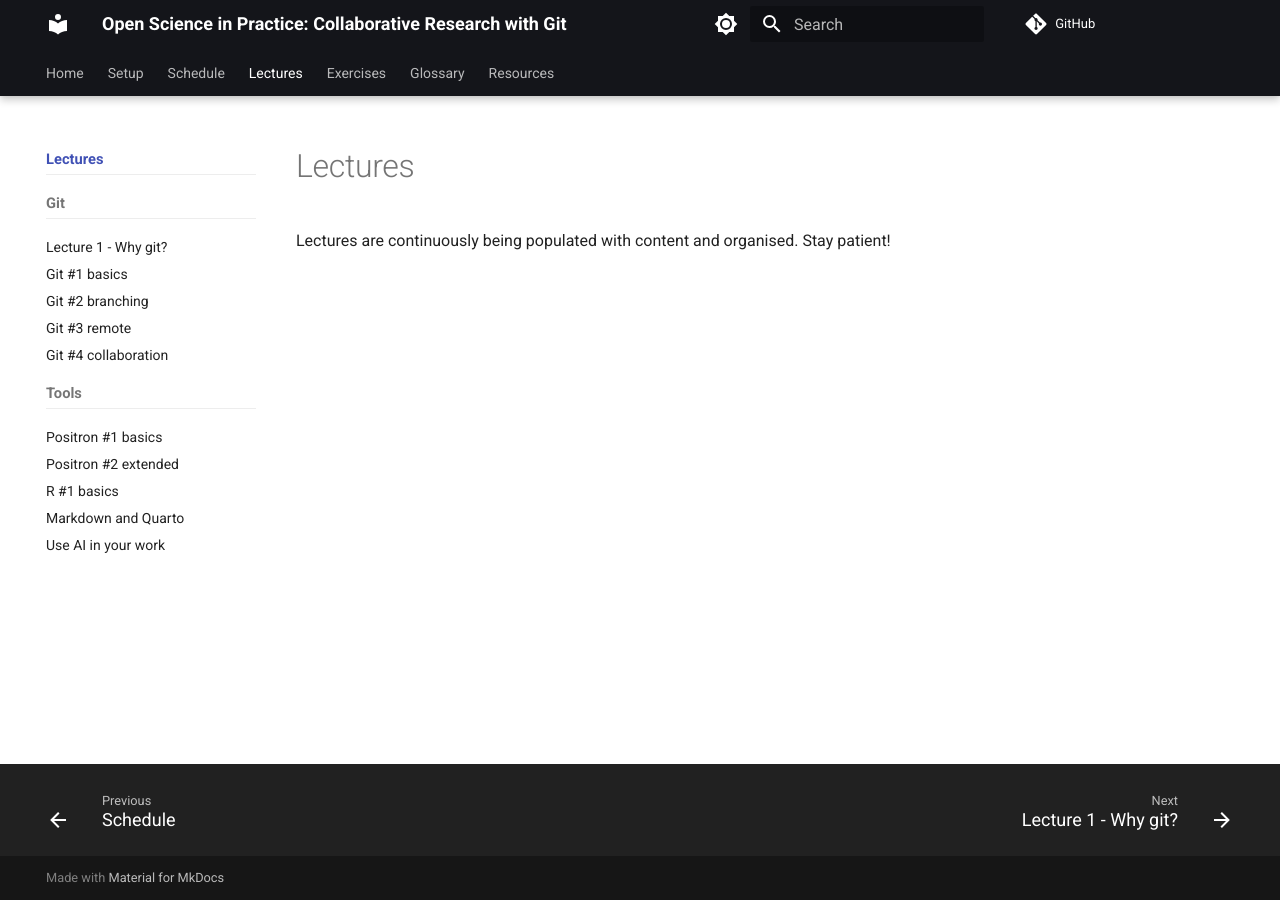
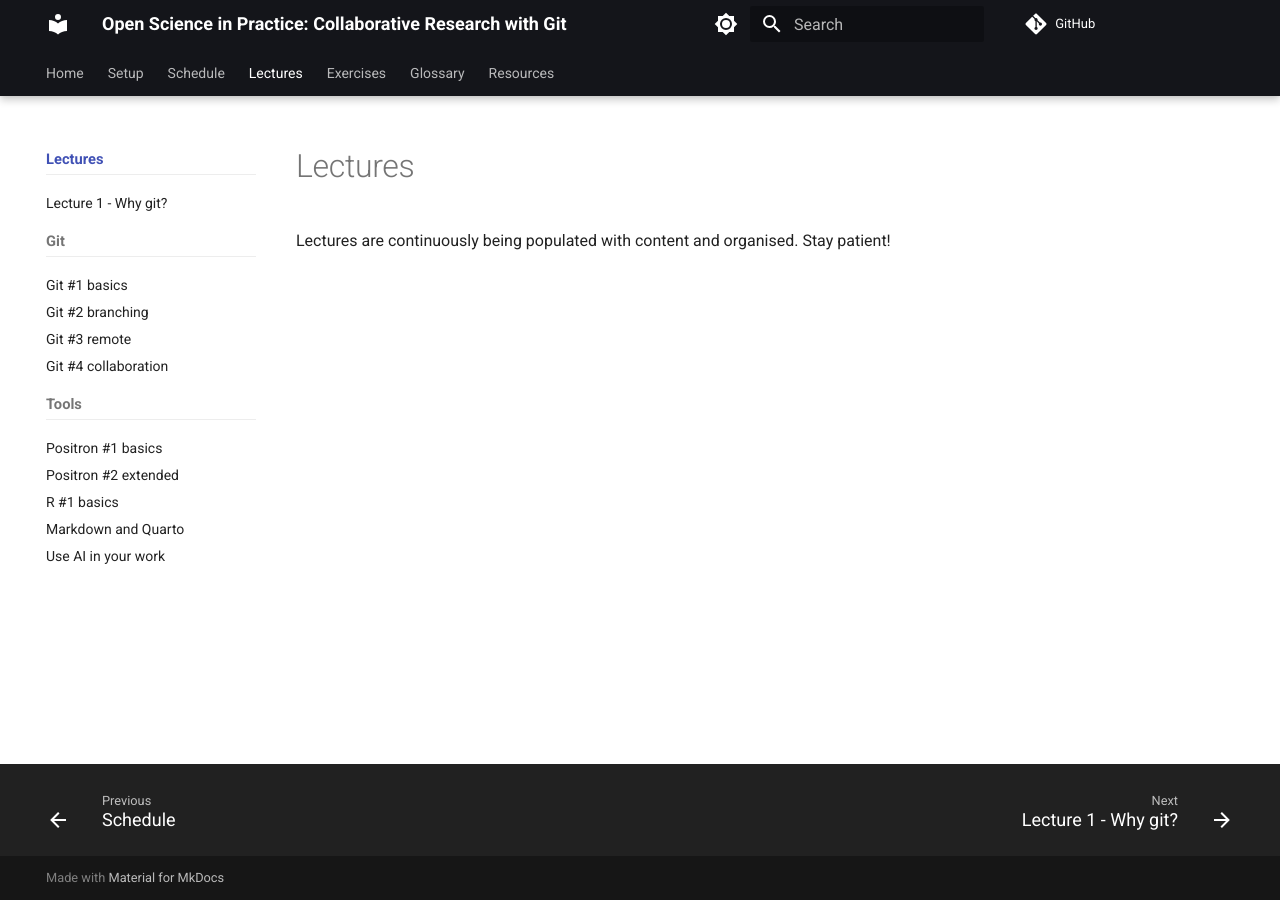
Before and after one commit to k-CIR/course-open-science-in-practice, an MkDocs documentation site: the page built from docs/lectures/index.md, in a window 1280 px wide. Built offline with MkDocs 1.6.1 and Material for MkDocs 9.7.7, drawn with Linux system fonts in a browser that asks for light colours; comment, search, counter and statistics services are not loaded; part of the change alters nothing that is shown.

```diff
--- a/mkdocs.yml
+++ b/mkdocs.yml
@@ -82,8 +82,8 @@ nav:
   - Schedule: schedule.md
   - Lectures:
       - "Overview": lectures/index.md
+      - "Lecture 1 - Why git?": lectures/lecture-1-why-git.md
       - 'Git':
-        - "Lecture 1 - Why git?": lectures/lecture-1-why-git.md
         - "Git #1 basics": lectures/git-lectures-1.md
         - "Git #2 branching": lectures/git-lectures-2.md
         - "Git #3 remote": lectures/git-lectures-3.md
```
